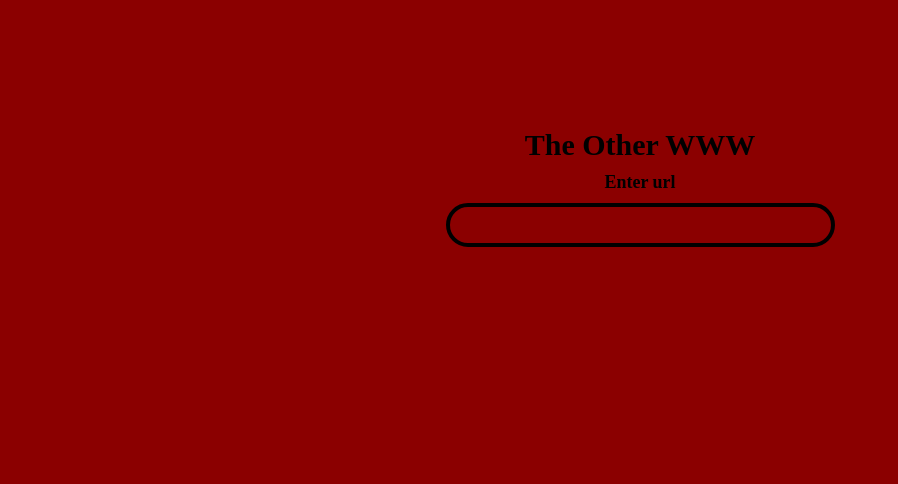
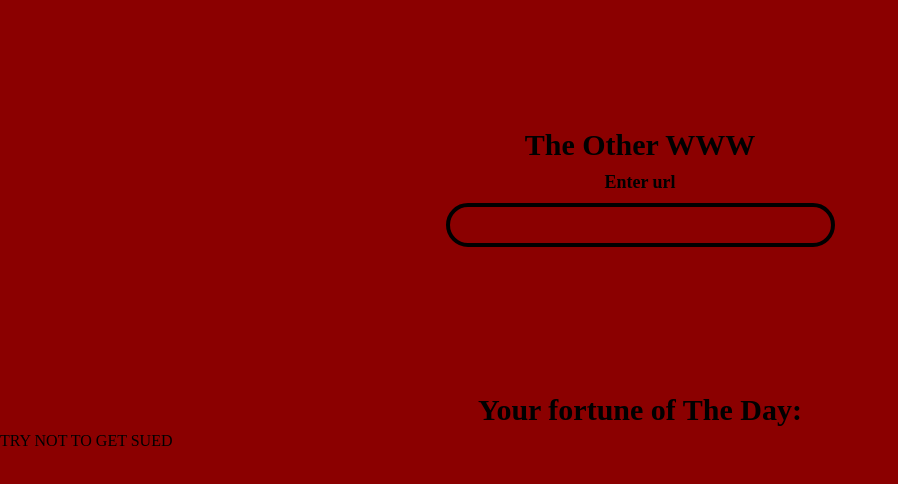
Before and after one commit to zpucci/The-other-web, a plain HTML site: page index.html in a window 1280 px wide. Shown: the whole page, without its empty margins (0-898 px from the left). Drawn offline with Linux system fonts and the light colour scheme.

Commit message:
Update index.html

```diff
--- a/index.html
+++ b/index.html
@@ -59,7 +59,56 @@
             <p>The Other WWW</p>
             <h1>Enter url</h1>
             <input autofocus type="text" id="text">
-        </div>
+            <html>
+  <head>
+    <title>Center</title>
+  </head>
+  <body>
+  <html>
+  <head>
+    <title>Center</title>
+  </head>
+  <body>
+
+    <div id="sidebar">
+        <br />
+        <p>Your fortune of The Day:</p>
+        <script>
+
+
+          var r_text = new Array();
+          r_text[0] =
+            "School tech department will blow up and avery site will be unblocked";
+          r_text[1] =
+            "Your teacher finds this site and block it ";
+          r_text[2] = "You copied sussy tabs and you get sued";
+          r_text[3] =
+            "You owe something studios $100,000,000";
+          r_text[4] =
+            "After winning a 10 million dollar scratch ticket, you will die in a hole";
+          r_text[5] =
+            "You will lose your phone, and your clash of clans acount is lost for ever";
+          r_text[6] =
+            "amogus will come to your house at 3AM and imposter you";
+          r_text[7] =
+            "DON'T COPY THE PROJECT OR POLYGON PROJECT OR SUSSY TABS";
+          r_text[8] =
+            "TRY NOT TO GET SUED";
+
+          var i = Math.floor(r_text.length * Math.random());
+
+          document.write(r_text[i] + "<br />");
+        </script>
+      </div>
+
+  </body>
+</html>
+
+
+  </body>
+</html>
+
+
         <iframe id="iframe" frameborder="0" width="0%" height="0%"></iframe>
     </span>
 <script>
```
